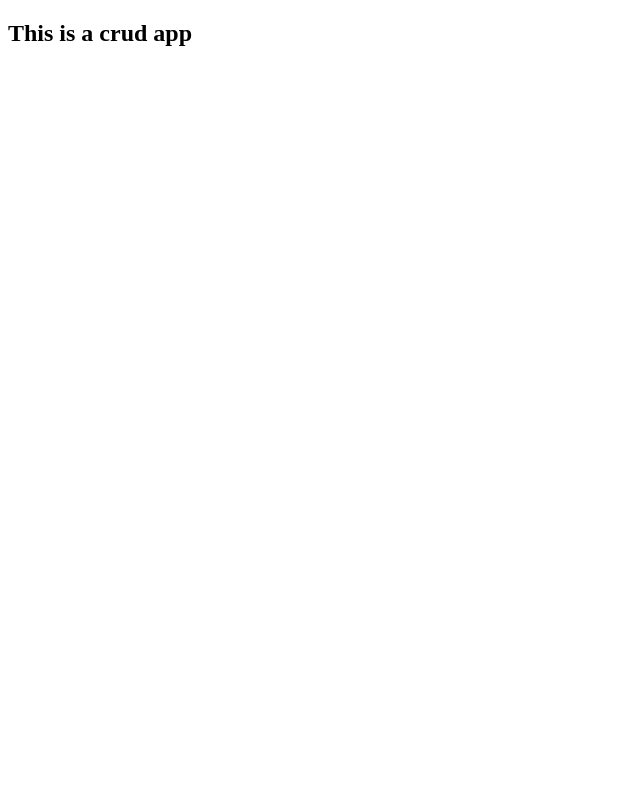
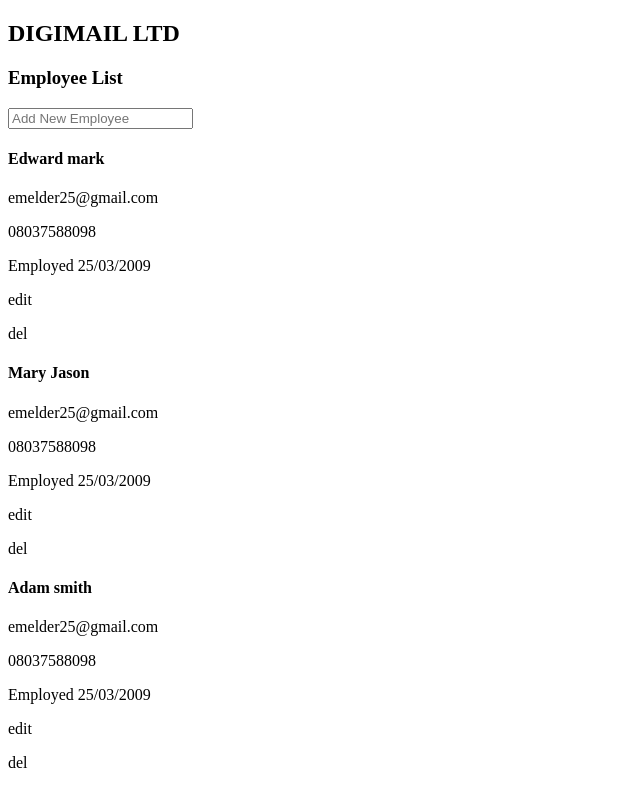
Before and after one commit to Meldy2503/crud-app, a plain HTML site: page index.html in a window 1280 px wide. Shown: the whole page, without its empty margins (0-640 px from the left). Drawn offline with Linux system fonts and the light colour scheme.

Commit message:
feat: add contents

```diff
--- a/index.html
+++ b/index.html
@@ -9,6 +9,46 @@
     <script src="main.js"></script>
   </head>
   <body>
-    <h2>This is a crud app</h2>
+    <main>
+      <section>
+        <h2>DIGIMAIL LTD</h2>
+        <h3>Employee List</h3>
+        <div>
+          <input type="text" placeholder="Add New Employee" />
+        </div>
+      </section>
+      <section>
+        <div>
+          <h4>Edward mark</h4>
+          <p>emelder25@gmail.com</p>
+          <p>08037588098</p>
+          <p>Employed 25/03/2009</p>
+        </div>
+        <div>
+          <p>edit</p>
+          <p>del</p>
+        </div>
+        <div>
+          <h4>Mary Jason</h4>
+          <p>emelder25@gmail.com</p>
+          <p>08037588098</p>
+          <p>Employed 25/03/2009</p>
+        </div>
+        <div>
+          <p>edit</p>
+          <p>del</p>
+        </div>
+        <div>
+          <h4>Adam smith</h4>
+          <p>emelder25@gmail.com</p>
+          <p>08037588098</p>
+          <p>Employed 25/03/2009</p>
+        </div>
+        <div>
+          <p>edit</p>
+          <p>del</p>
+        </div>
+      </section>
+    </main>
   </body>
 </html>
```
